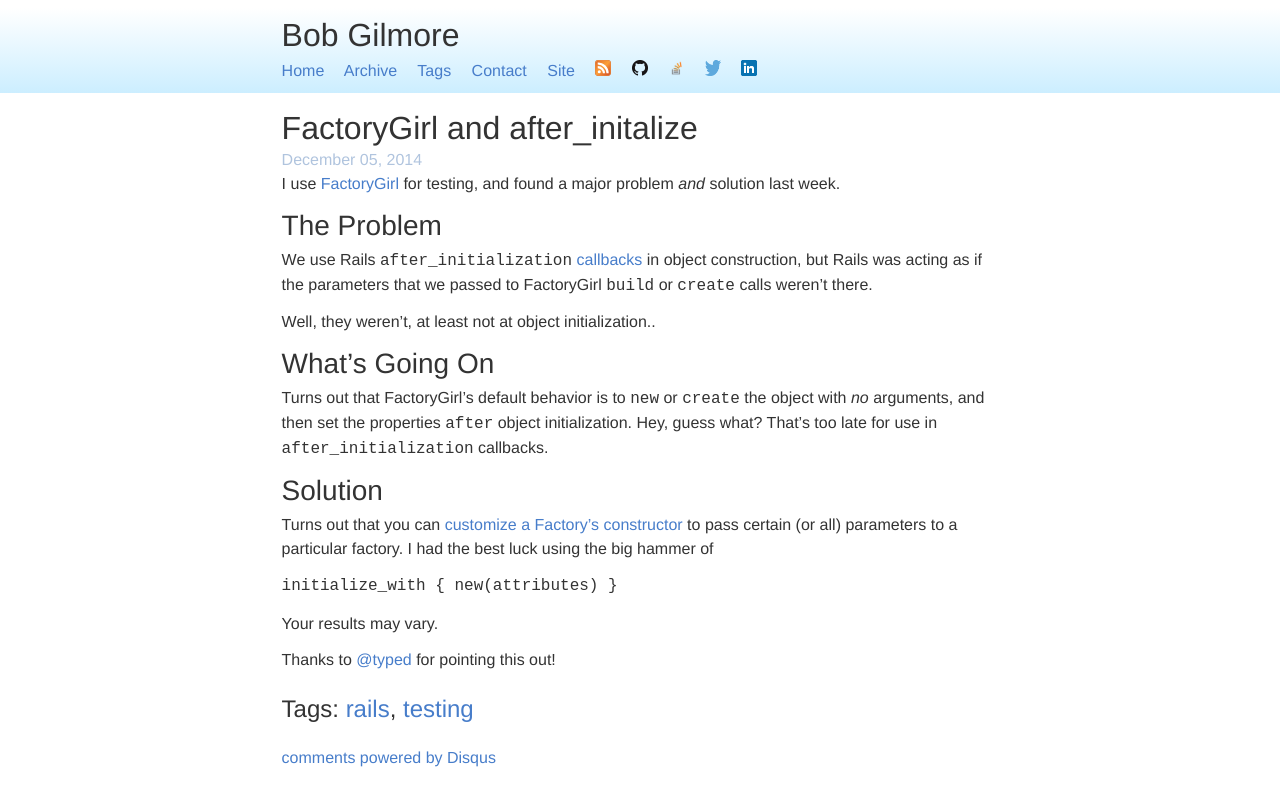
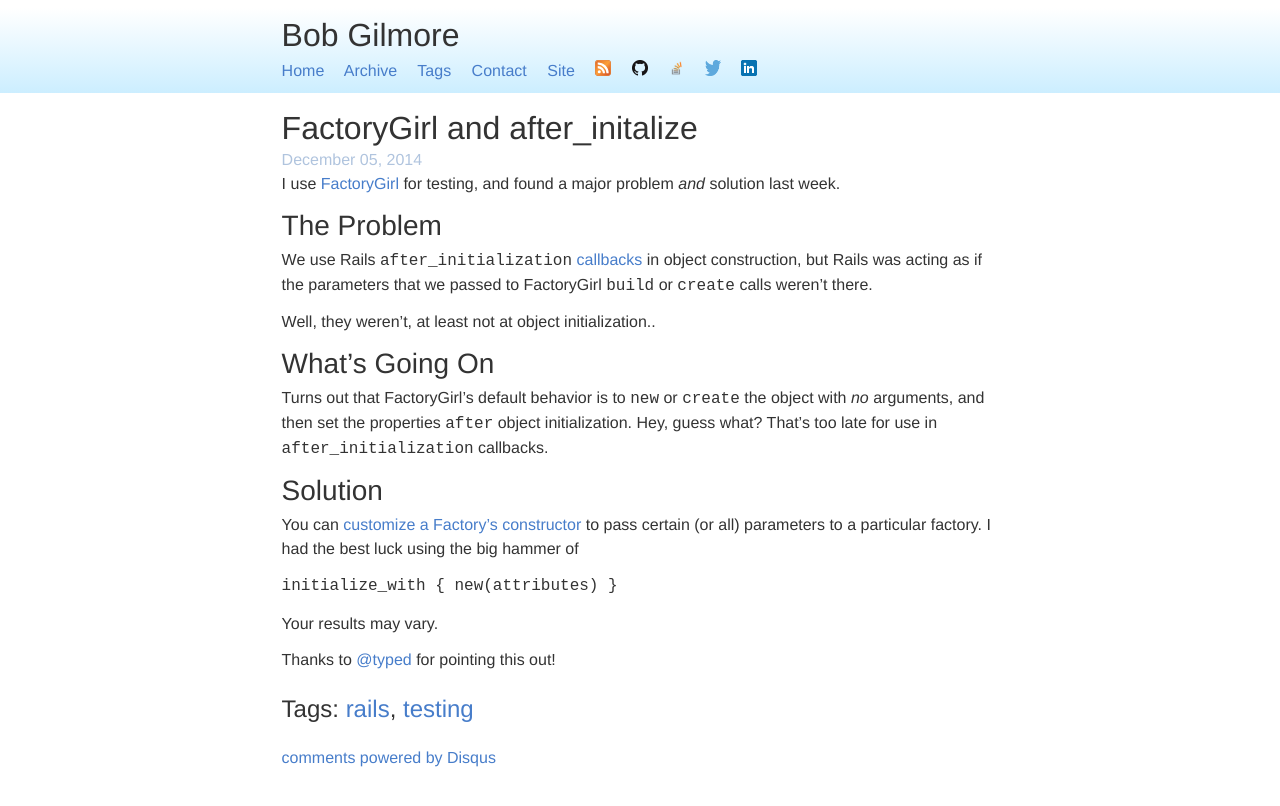
Before and after one commit to bobgilmore/bobgilmore.github.io, a Jekyll site: the page built from _posts/2014-12-05-factorygirl-after_initialize.md, in a window 1280 px wide. Shown: the top 806 px of the page. Built offline with Jekyll 4.4.1, drawn with Linux system fonts in a browser that asks for light colours; comment, search, counter and statistics services are not loaded.

Commit message:
Remove repeated phrase

```diff
--- a/_posts/2014-12-05-factorygirl-after_initialize.md
+++ b/_posts/2014-12-05-factorygirl-after_initialize.md
@@ -21,7 +21,7 @@ Turns out that FactoryGirl's default behavior is to `new` or `create` the object
 
 Solution
 ------
-Turns out that you can [customize a Factory's constructor](https://github.com/thoughtbot/factory_girl/blob/master/GETTING_STARTED.md#custom-construction) to pass certain (or all) parameters to a particular factory.  I had the best luck using the big hammer of
+You can [customize a Factory's constructor](https://github.com/thoughtbot/factory_girl/blob/master/GETTING_STARTED.md#custom-construction) to pass certain (or all) parameters to a particular factory.  I had the best luck using the big hammer of
 
     initialize_with { new(attributes) }
 
```
